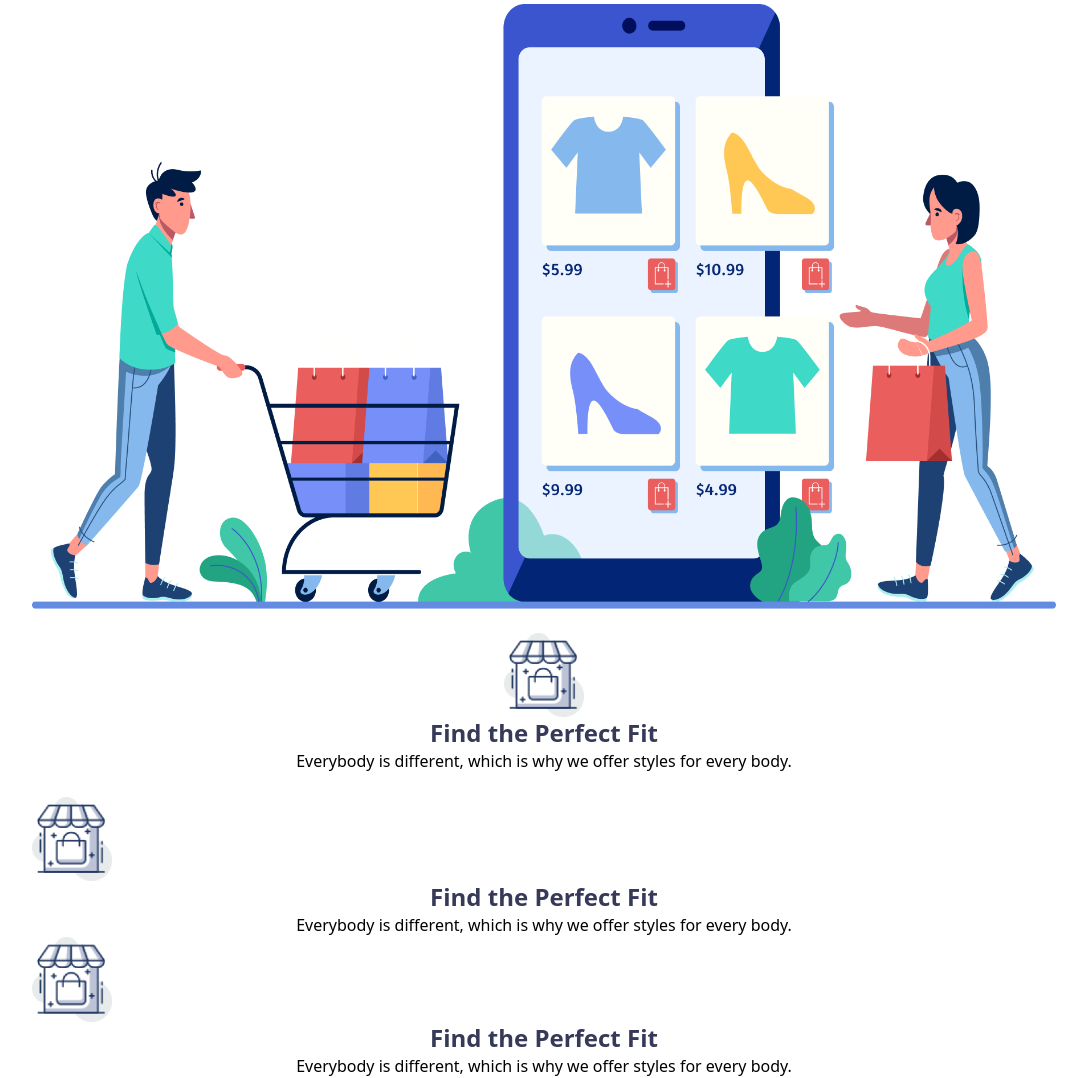
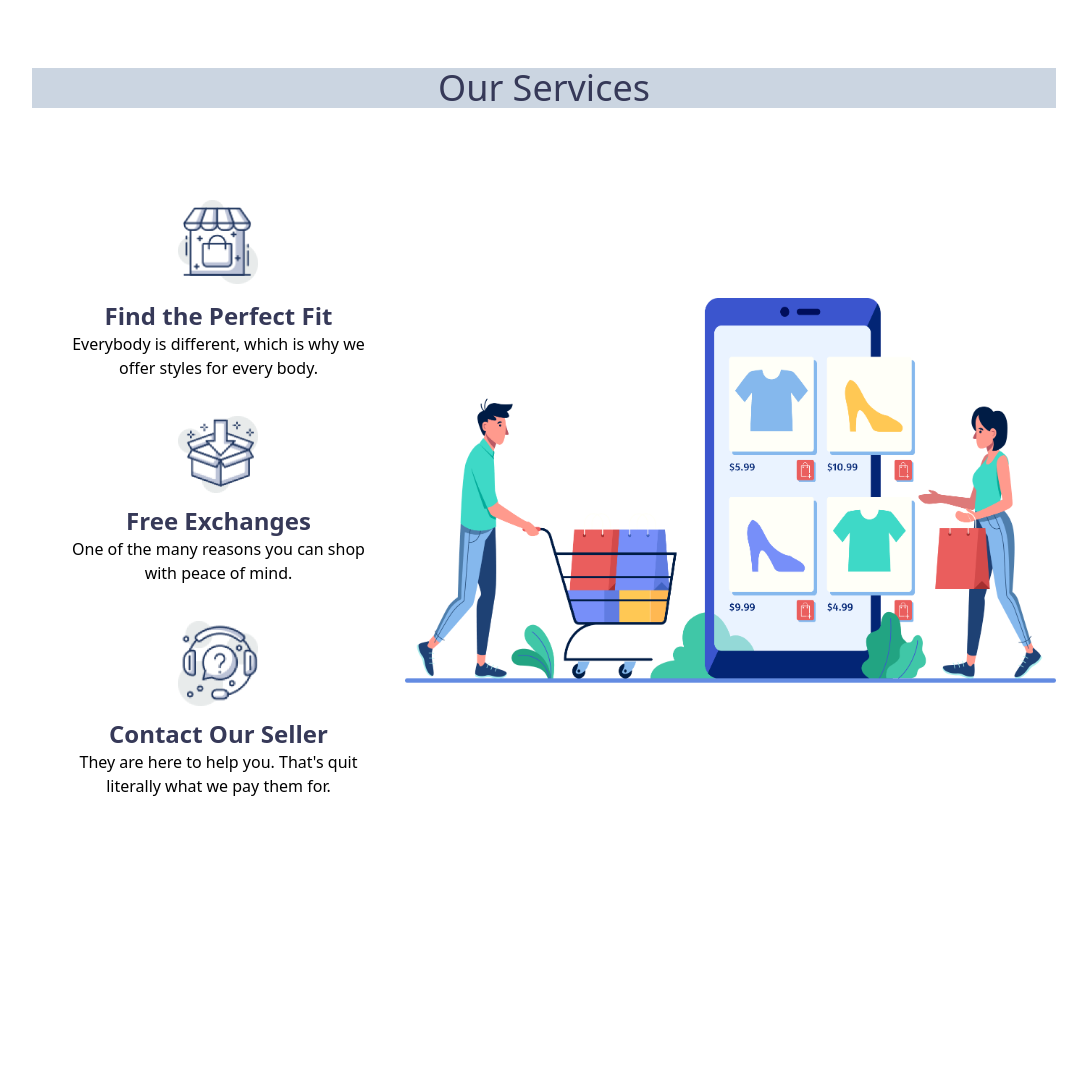
Before and after one commit to MasumSarkerTanoy/penguin-fashion, a plain HTML site: page index.html in a window 1280 px wide. Shown: the part 1847-2925 px from the top of the page, without its empty margins (96-1183 px from the left). After the commit the page ends 2657 px from the top, so only its background shows below. Drawn offline with nearby package versions, Linux system fonts and the light colour scheme.

Commit message:
our services

```diff
--- a/index.html
+++ b/index.html
@@ -130,15 +130,17 @@
                 </div>
             </div>
         </div>
-    </main>
-    <footer>
-        <div>
-            <img src="./images/shopping.png" alt="">
+
+        <!-- -------------------Our Services--------- -->
+        <h1 class=" text-center text-4xl text-[#363958] my-16 bg-slate-300">Our Services</h1>
+        <div class="flex flex-col justify-center lg:flex-row-reverse lg:items-center">
+        <div class="w-full">
+            <img src="./images/shopping.png" alt="" class="w-full">
         </div>
-        <div>
-            <div class="flex flex-col items-center px-8 py-6">
+        <div class="flex flex-col ">
+            <div class="flex flex-col items-center px-10 py-3">
                 <div>
-                    <img src="./icons/house.png" alt="" class="w-20">
+                    <img src="./icons/house.png" alt="" class="w-20 m-4">
                 </div>
                 <div>
                     <h1 class="text-[#363958] text-2xl font-semibold text-center">Find the Perfect Fit</h1>
@@ -147,29 +149,33 @@
                     </p>
                 </div>
             </div>
-            <div>
+            <div class="flex flex-col items-center px-10 py-3">
                 <div>
-                    <img src="./icons/house.png" alt="" class="w-20">
+                    <img src="./icons/box.png" alt="" class="w-20 m-3">
                 </div>
                 <div>
-                    <h1 class="text-[#363958] text-2xl font-semibold text-center">Find the Perfect Fit</h1>
+                    <h1 class="text-[#363958] text-2xl font-semibold text-center">Free Exchanges</h1>
                     <p class="text-center">
-                        Everybody is different, which is why we offer styles for every body.
+                        One of the many reasons you can shop with peace of mind.
                     </p>
                 </div>
             </div>
-            <div>
+            <div class="flex flex-col items-center px-10 py-3">
                 <div>
-                    <img src="./icons/house.png" alt="" class="w-20">
+                    <img src="./icons/question.png" alt="" class="w-20 m-3">
                 </div>
                 <div>
-                    <h1 class="text-[#363958] text-2xl font-semibold text-center">Find the Perfect Fit</h1>
+                    <h1 class="text-[#363958] text-2xl font-semibold text-center">Contact Our Seller</h1>
                     <p class="text-center">
-                        Everybody is different, which is why we offer styles for every body.
+                        They are here to help you. That's quit literally what we pay them for.
                     </p>
                 </div>
             </div>
         </div>
+        </div>
+    </main>
+    <footer >
+
 
     </footer>
 </body>
```
